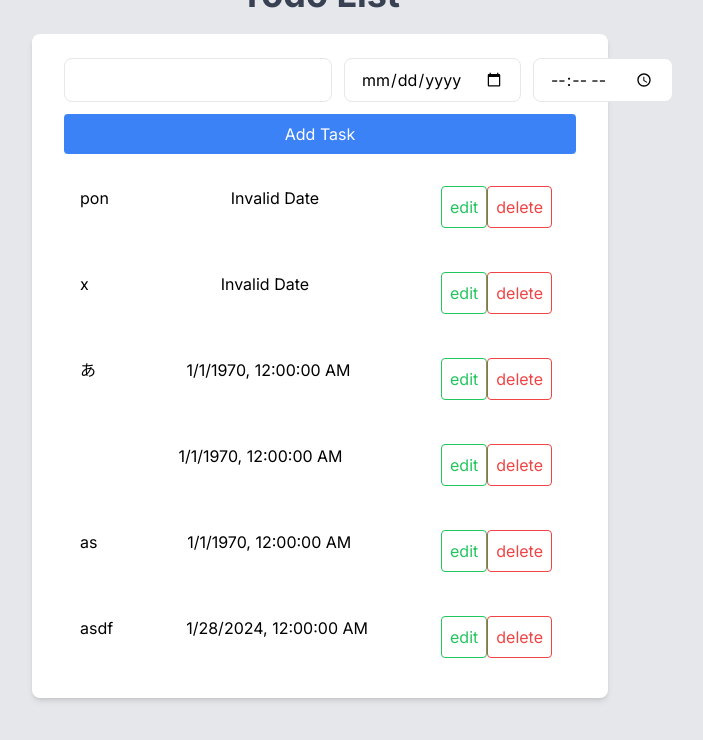
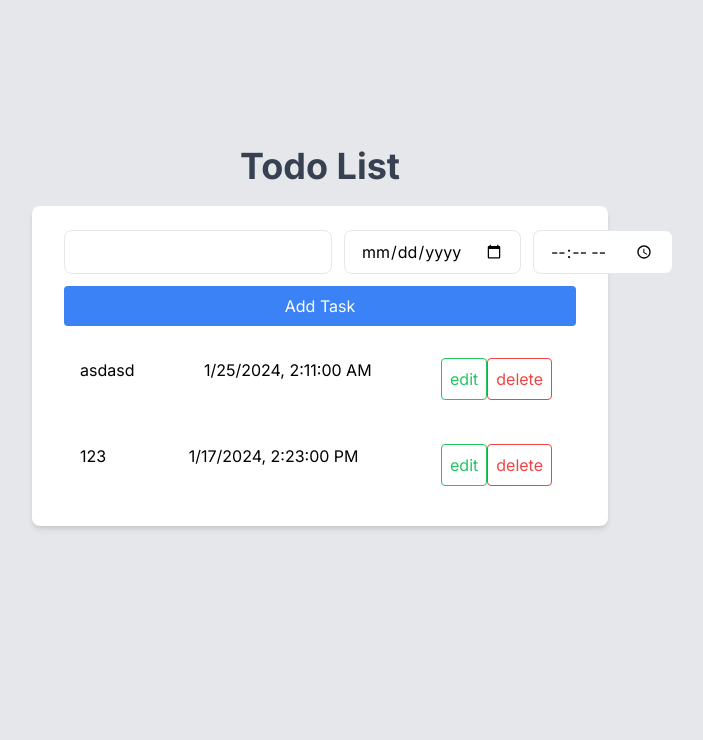
Before and after one commit to i2rin/todolist-nextjs, a Next.js app: page / in a window 1280 px wide. Shown: the top 740 px of the page, without its empty margins (320-1023 px from the left). Built offline with nearby package versions, Linux system fonts and the light colour scheme; data requests are answered from the project's data file.

Commit message:
🐛日付を正確に登録できるようになりました

```diff
--- a/src/app/components/AddTask.tsx
+++ b/src/app/components/AddTask.tsx
@@ -11,7 +11,7 @@ const AddTask = () => {
     const handleSubmit = async (e:FormEvent) => {
         e.preventDefault();
         const deadline = new Date(`${deadlineDate}T${deadlineTime}`);
-        await addTodo({ id: uuidv4(), text: taskTitle, date: deadline});
+        await addTodo({ id: uuidv4(), text: taskTitle, date: deadline, time: deadlineTime});
         setTaskTitle("");
         setDeadlineDate("");
         setDeadlineTime("");
--- a/src/app/components/Todo.tsx
+++ b/src/app/components/Todo.tsx
@@ -8,7 +8,18 @@ interface TodoProps {
     task: Task;
 }
 
-const Todo = ({ task }: TodoProps) => {
+const formatTime = (date: Date | string) : string => {
+    if (!date) return '';
+
+    const d = new Date(date);
+    let hours = '' + d.getHours();
+    let minutes = '' + d.getMinutes();
+
+    if (hours.length < 2) hours = '0' + hours;
+    if (minutes.length < 2) minutes = '0' + minutes;
+    return `${hours}:${minutes}`;
+};
+
 // Date オブジェクトを YYYY-MM-DD 形式の文字列に変換
 const formatDate = (date : Date | string) : string => {
     if (!date) return ''
@@ -23,10 +34,15 @@ const Todo = ({ task }: TodoProps) => {
         day = '0' + day;
 
     return [year, month, day].join('-');
-    };   const ref = useRef<HTMLInputElement>(null);
+};
+
+
+const Todo = ({ task }: TodoProps) => {
+    const ref = useRef<HTMLInputElement>(null);
     const [isEditing, setIsEditing] = useState(false);
     const [editedTaskTitle, setEditedTaskTitle] = useState(task.text);
     const [editedTaskDate, setEditedTaskDate] = useState(formatDate(task.date));
+    const [editedTaskTime, setEditedTaskTime] = useState(formatTime(task.date));
 
     useEffect(() => {
         if (isEditing)
@@ -39,11 +55,11 @@ const Todo = ({ task }: TodoProps) => {
         setIsEditing(true);
         setEditedTaskTitle(task.text);
         setEditedTaskDate(formatDate(task.date));
+        setEditedTaskTime(formatTime(task.date));
     };
 
-    const handleSave= async() => {
-        const newDate = new Date(editedTaskDate);
-        await editTodo(task.id, editedTaskTitle, newDate);
+    const handleSave = async () => {
+        await editTodo(task.id, editedTaskTitle, editedTaskDate, editedTaskTime);
         setIsEditing(false);
     };
 
@@ -63,7 +79,9 @@ const Todo = ({ task }: TodoProps) => {
                        type="text"
                        value = {editedTaskTitle}
                        onChange = {
-                    (e) => setEditedTaskTitle(e.target.value)}
+                           (e) => setEditedTaskTitle(e.target.value)
+                       }
+                       style = {{ width: '150px' ,borderRadius: '10px' }}
                    />
                    <input
                        type="date"
@@ -71,7 +89,16 @@ const Todo = ({ task }: TodoProps) => {
                        onChange = {
                        (e) => setEditedTaskDate(e.target.value)}
                        className = "mr-2 py-1 px-2 rounded border-gray-400 border"
+                       style = {{ width: '150px' }}
                    />
+                   <input
+                       type="time"
+                       value={formatTime(editedTaskTime)}
+                       onChange={(e) => setEditedTaskTime(e.target.value)}
+                       className="..."
+                   />
+
+
                </React.Fragment>
                ) : (
                <React.Fragment>
--- a/src/app/data/todos.json
+++ b/src/app/data/todos.json
@@ -1,32 +1,15 @@
 {
   "tasks": [
     {
-      "text": "pon",
-      "id": "ad43608f-ea3d-4732-8128-753b10422b9d"
+      "text": "asdasd",
+      "date": "2024-01-25T02:11:00.000Z",
+      "id": "371f"
     },
     {
-      "text": "x",
-      "id": "dfe04421-2ed0-4bbe-a42e-6c9e144423a8"
-    },
-    {
-      "id": "a9fefbf5-146e-4fe6-a15b-4cb3317cf101",
-      "text": "あ",
-      "date": null
-    },
-    {
-      "id": "065b1369-03b4-4232-b9e1-acb32de14a2e",
-      "text": "",
-      "date": null
-    },
-    {
-      "id": "45be9d38-4dcb-4c50-a4d2-2e122c42e68e",
-      "text": "as",
-      "date": null
-    },
-    {
-      "text": "asdf",
-      "date": "2024-01-28T00:00:00.000Z",
-      "id": "df2e9bb1-3589-4ef9-bf8b-21dbb3068d9b"
+      "id": "4faf",
+      "text": "123",
+      "date": "2024-01-17T14:23:00.000Z",
+      "time": "23:23"
     }
   ]
 }
--- a/src/app/pages/api.ts
+++ b/src/app/pages/api.ts
@@ -15,20 +15,28 @@ export const addTodo = async (todo: Task): Promise<Task[]> => {
         headers: {
             "Content-Type": "application/json",
         },
-        body: JSON.stringify(todo),
+        body: JSON.stringify({
+            text: todo.text,
+            date: todo.date, // 日付をISO文字列に変換
+            time: todo.time
+        })
     });
     const res = jsonData.json();
 
     return res;
 }
 
-export const editTodo = async (id: string, newText: string, newDate: Date): Promise<Task[]> => {
+export const editTodo = async (id: string, newText: string, newDate: string, newTime: string): Promise<Task[]> => {
     const jsonData = await fetch(`http://localhost:3001/tasks/${id}`, {
         method: "PUT",
         headers: {
             "Content-Type": "application/json",
         },
-        body: JSON.stringify({ text: newText, date: newDate }),
+        body: JSON.stringify({
+            text: newText,
+            date: newDate.toString(),
+            time: newTime
+            }), // 日付をISO文字列に変換
     });
     const res = jsonData.json();
 
--- a/src/app/pages/types.ts
+++ b/src/app/pages/types.ts
@@ -2,4 +2,5 @@ export interface Task {
     id: string;
     text: string;
     date: Date;
+    time: string;
 }
```
Also changed, not shown: src/app/components/TodoList.tsx (+0 -31 lines). Lines whose indentation alone changed are shown as unchanged.
